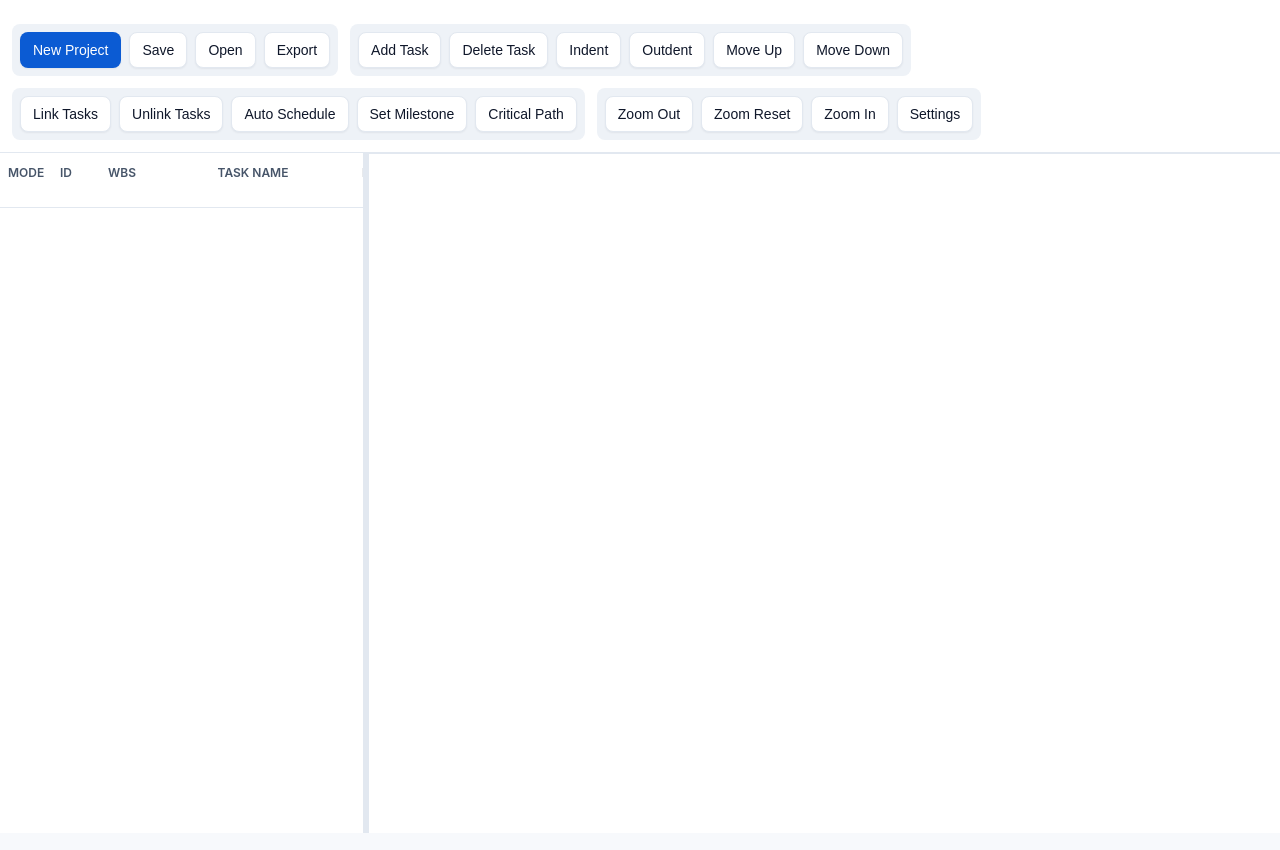
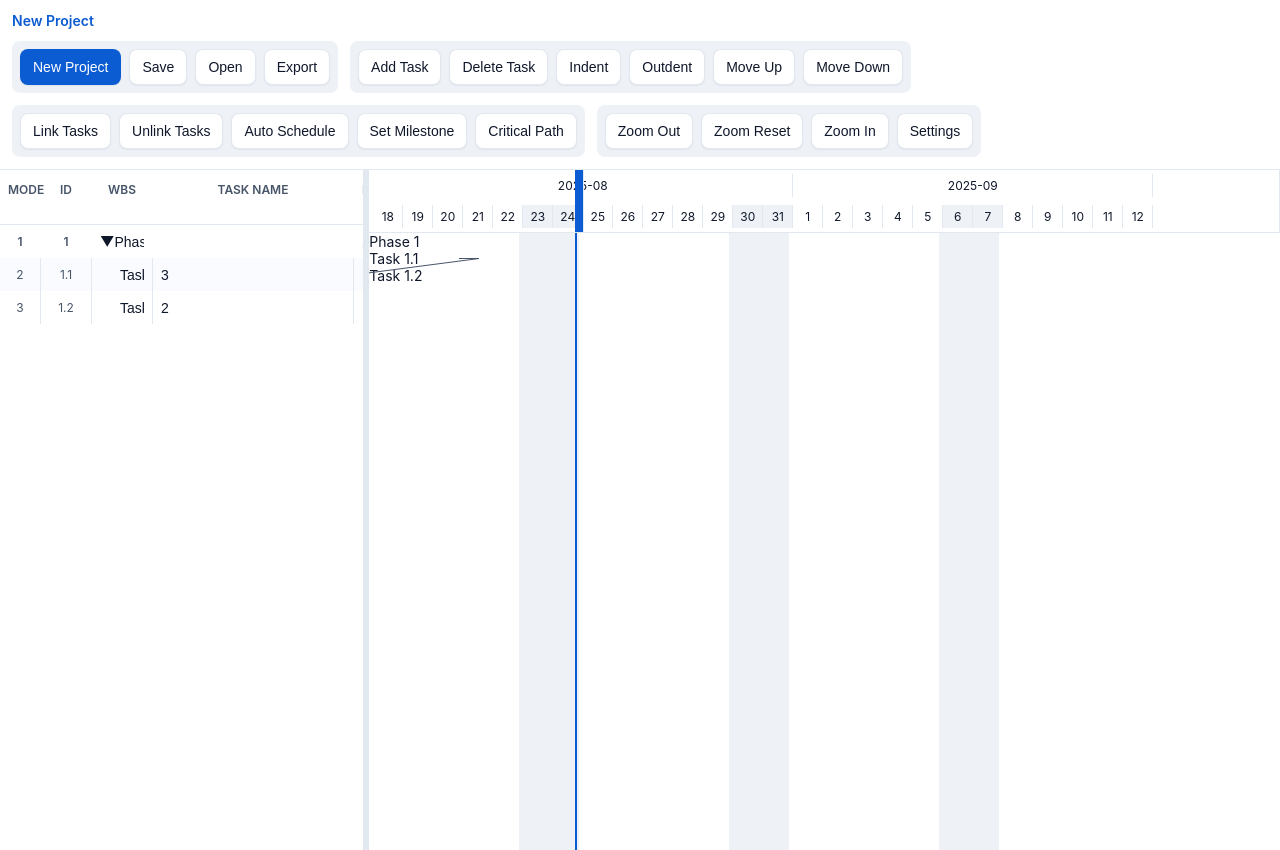
Before and after one commit to sulaimanalsheibani1-lgtm/gantt-chart-app, a website built with Vite: page index.html in a window 1280 px wide. Built offline with nearby package versions, Linux system fonts and the light colour scheme.

Commit message:
feat: add settings modal and calendar features

```diff
--- a/app.js
+++ b/app.js
@@ -23,11 +23,21 @@ const MS_PER_DAY = 24 * 60 * 60 * 1000;
 // level: integer indent level (0 = top level)
 // isSummary: boolean indicating summary row
 // expanded: boolean controlling whether children are visible
+function defaultSettings() {
+  return {
+    workingDays: [1, 2, 3, 4, 5],
+    hoursPerDay: 8,
+    dateFormat: 'yyyy-MM-dd',
+    showToday: true
+  };
+}
+
 let project = {
   name: 'New Project',
   startDate: new Date(),
   tasks: [],
-  nextId: 1
+  nextId: 1,
+  settings: defaultSettings()
 };
 
 // UI state
@@ -40,6 +50,15 @@ let linkSourceId = null;
 const undoStack = [];
 const redoStack = [];
 
+let autoSaveTimer = null;
+function queueAutoSave() {
+  if (typeof localStorage === 'undefined') return;
+  clearTimeout(autoSaveTimer);
+  autoSaveTimer = setTimeout(() => {
+    localStorage.setItem('ganttProject', JSON.stringify(project));
+  }, 2000);
+}
+
 /**
  * Save the current project state for undo/redo. A deep copy is pushed on
  * the undo stack and the redo stack is cleared. Limit history to 50
@@ -49,6 +68,7 @@ function saveState() {
   undoStack.push(JSON.stringify(project));
   if (undoStack.length > 50) undoStack.shift();
   redoStack.length = 0;
+  queueAutoSave();
 }
 
 /** Restore the last state from the undo stack. */
@@ -556,7 +576,15 @@ function formatDate(date) {
   const y = date.getFullYear();
   const m = String(date.getMonth() + 1).padStart(2, '0');
   const d = String(date.getDate()).padStart(2, '0');
-  return `${y}-${m}-${d}`;
+  const fmt = project.settings?.dateFormat || 'yyyy-MM-dd';
+  switch (fmt) {
+    case 'dd/MM/yyyy':
+      return `${d}/${m}/${y}`;
+    case 'MM/dd/yyyy':
+      return `${m}/${d}/${y}`;
+    default:
+      return `${y}-${m}-${d}`;
+  }
 }
 
 /** Render the Gantt chart: header, bars and dependency lines. */
@@ -590,9 +618,12 @@ function renderGantt() {
   monthRow.className = 'month-row';
   const dayRow = document.createElement('div');
   dayRow.className = 'day-row';
+  const dayBgRow = document.createElement('div');
+  dayBgRow.className = 'day-bg-row';
   let current = new Date(startDate);
   let monthStartIndex = 0;
   let daysInCurrentMonth = 0;
+  const working = project.settings?.workingDays || [1, 2, 3, 4, 5];
   for (let i = 0; i < totalDays; i++) {
     const month = current.getMonth();
     const year = current.getFullYear();
@@ -611,16 +642,20 @@ function renderGantt() {
     const dayCell = document.createElement('div');
     dayCell.style.width = `${zoomLevel}px`;
     dayCell.textContent = String(current.getDate());
-    // Shade weekends
     const dayOfWeek = current.getDay();
-    if (dayOfWeek === 0 || dayOfWeek === 6) {
-      dayCell.style.background = 'var(--muted)';
+    const bgCell = document.createElement('div');
+    bgCell.style.width = `${zoomLevel}px`;
+    if (!working.includes(dayOfWeek)) {
+      dayCell.classList.add('non-working');
+      bgCell.classList.add('non-working');
     }
     dayRow.appendChild(dayCell);
+    dayBgRow.appendChild(bgCell);
     current.setDate(current.getDate() + 1);
   }
   header.appendChild(monthRow);
   header.appendChild(dayRow);
+  barsContainer.appendChild(dayBgRow);
   // Set the height of bars container based on number of visible tasks
   barsContainer.style.height = `${visibleTasks.length * parseInt(getComputedStyle(document.documentElement).getPropertyValue('--row-height'))}px`;
   // Draw bars
@@ -648,6 +683,23 @@ function renderGantt() {
   });
   // Draw dependency lines after bars are in DOM
   drawDependencies(startDate);
+
+  if (project.settings.showToday) {
+    const today = new Date();
+    today.setHours(0, 0, 0, 0);
+    if (today >= startDate && today <= endDate) {
+      const offsetDays = (today - startDate) / MS_PER_DAY;
+      const x = offsetDays * zoomLevel;
+      const lineHeader = document.createElement('div');
+      lineHeader.className = 'today-line';
+      lineHeader.style.left = `${x}px`;
+      header.appendChild(lineHeader);
+      const lineBody = document.createElement('div');
+      lineBody.className = 'today-line';
+      lineBody.style.left = `${x}px`;
+      body.appendChild(lineBody);
+    }
+  }
 }
 
 /** Draw dependency arrows in the SVG layer. */
@@ -761,7 +813,7 @@ function escapeCsv(str) {
 /** Reset project to a clean state. */
 function newProject() {
   if (!confirm('Discard current project and start a new one?')) return;
-  project = { name: 'New Project', startDate: new Date(), tasks: [], nextId: 1 };
+  project = { name: 'New Project', startDate: new Date(), tasks: [], nextId: 1, settings: defaultSettings() };
   selectedTaskId = null;
   saveState();
   renderAll();
@@ -784,6 +836,7 @@ function loadProject() {
     const obj = JSON.parse(data, dateReviver);
     if (obj && obj.tasks) {
       project = obj;
+      project.settings = { ...defaultSettings(), ...(project.settings || {}) };
       renumberWbs();
       calculateSchedule();
       saveState();
@@ -792,6 +845,31 @@ function loadProject() {
   } catch (err) {
     alert('Failed to load project: ' + err.message);
   }
+}
+
+function openSettings() {
+  const modal = document.getElementById('settingsModal');
+  modal.querySelectorAll('input[data-day]').forEach(cb => {
+    cb.checked = project.settings.workingDays.includes(parseInt(cb.dataset.day, 10));
+  });
+  document.getElementById('hoursPerDayInput').value = project.settings.hoursPerDay;
+  document.getElementById('dateFormatSelect').value = project.settings.dateFormat;
+  document.getElementById('showTodayInput').checked = project.settings.showToday;
+  modal.showModal();
+}
+
+function saveSettings(e) {
+  e.preventDefault();
+  const modal = document.getElementById('settingsModal');
+  project.settings.workingDays = Array.from(modal.querySelectorAll('input[data-day]'))
+    .filter(cb => cb.checked)
+    .map(cb => parseInt(cb.dataset.day, 10));
+  project.settings.hoursPerDay = parseInt(document.getElementById('hoursPerDayInput').value, 10) || 8;
+  project.settings.dateFormat = document.getElementById('dateFormatSelect').value;
+  project.settings.showToday = document.getElementById('showTodayInput').checked;
+  saveState();
+  renderAll();
+  modal.close();
 }
 
 /**
@@ -821,7 +899,9 @@ function setupEventListeners() {
   document.getElementById('zoomOutBtn').addEventListener('click', zoomOut);
   document.getElementById('zoomInBtn').addEventListener('click', zoomIn);
   document.getElementById('zoomResetBtn').addEventListener('click', zoomReset);
-  document.getElementById('settingsBtn').addEventListener('click', () => alert('Settings are not implemented yet.'));
+  document.getElementById('settingsBtn').addEventListener('click', openSettings);
+  document.getElementById('settingsCancel').addEventListener('click', () => document.getElementById('settingsModal').close());
+  document.querySelector('#settingsModal form').addEventListener('submit', saveSettings);
   // Bottom bar (mobile)
   document.getElementById('mobileAddTask').addEventListener('click', addTask);
   document.getElementById('mobileLinkTasks').addEventListener('click', linkTasks);
@@ -882,6 +962,7 @@ function init() {
       // ignore corrupted storage
     }
   }
+  project.settings = { ...defaultSettings(), ...(project.settings || {}) };
   // If no tasks, create a small sample so the chart is not empty
   if (!project.tasks.length) {
     project.tasks.push(
--- a/index.html
+++ b/index.html
@@ -125,6 +125,6 @@
       </form>
     </dialog>
 
-    <script type="module" src="src/main.js"></script>
+    <script type="module" src="app.js"></script>
   </body>
 </html>
--- a/styles.css
+++ b/styles.css
@@ -364,6 +364,39 @@ body {
   gap: var(--sp-2);
 }
 
+/* Calendar highlighting */
+.non-working {
+  background: var(--muted);
+}
+
+.day-bg-row {
+  position: absolute;
+  top: 0;
+  left: 0;
+  bottom: 0;
+  display: flex;
+  pointer-events: none;
+  z-index: 0;
+}
+
+.day-bg-row > div {
+  height: 100%;
+}
+
+.day-bg-row > div.non-working {
+  background: var(--muted);
+}
+
+.today-line {
+  position: absolute;
+  top: 0;
+  bottom: 0;
+  width: 2px;
+  background: var(--primary);
+  pointer-events: none;
+  z-index: 2;
+}
+
 .gantt-header {
   border-bottom: 1px solid var(--border);
   background: var(--surface);
```
